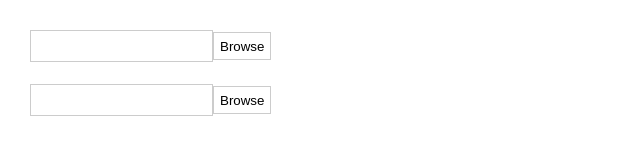
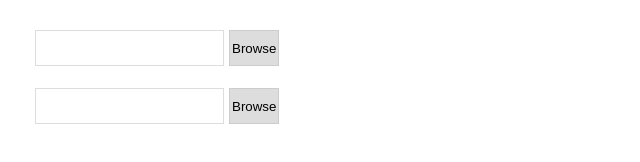
Before and after one commit to kvt/custom-file-input, a website: page demo/index.html in a window 1280 px wide. Shown: the whole page, without its empty margins (0-640 px from the left). Drawn offline with Linux system fonts and the light colour scheme.

Commit message:
changed download path in readme and changed styles in demo html page

```diff
--- a/demo/index.html
+++ b/demo/index.html
@@ -5,10 +5,21 @@
 	<title>jQuery Custom File Input Plugin</title>
 <style>
 
-	input, button {
-		background-color: #ffffff;
-		border: 1px solid #cccccc;
-		height: 28px;
+input {
+		border:1px solid #ddd ;
+		padding:2px 5px;
+		margin:0 5px;
+		height: 30px;
+	}
+button {
+		border:solid 1px #ccc;
+		background:#ddd;
+		margin:0;
+		padding:2px;
+		height: 30px;
+		box-sizing:content-box;
+		-moz-box-sizing:content-box;
+		-webkit-box-sizing:content-box
 	}
 	body {
 		margin: 30px;
```
Also changed, not shown: README.md.
